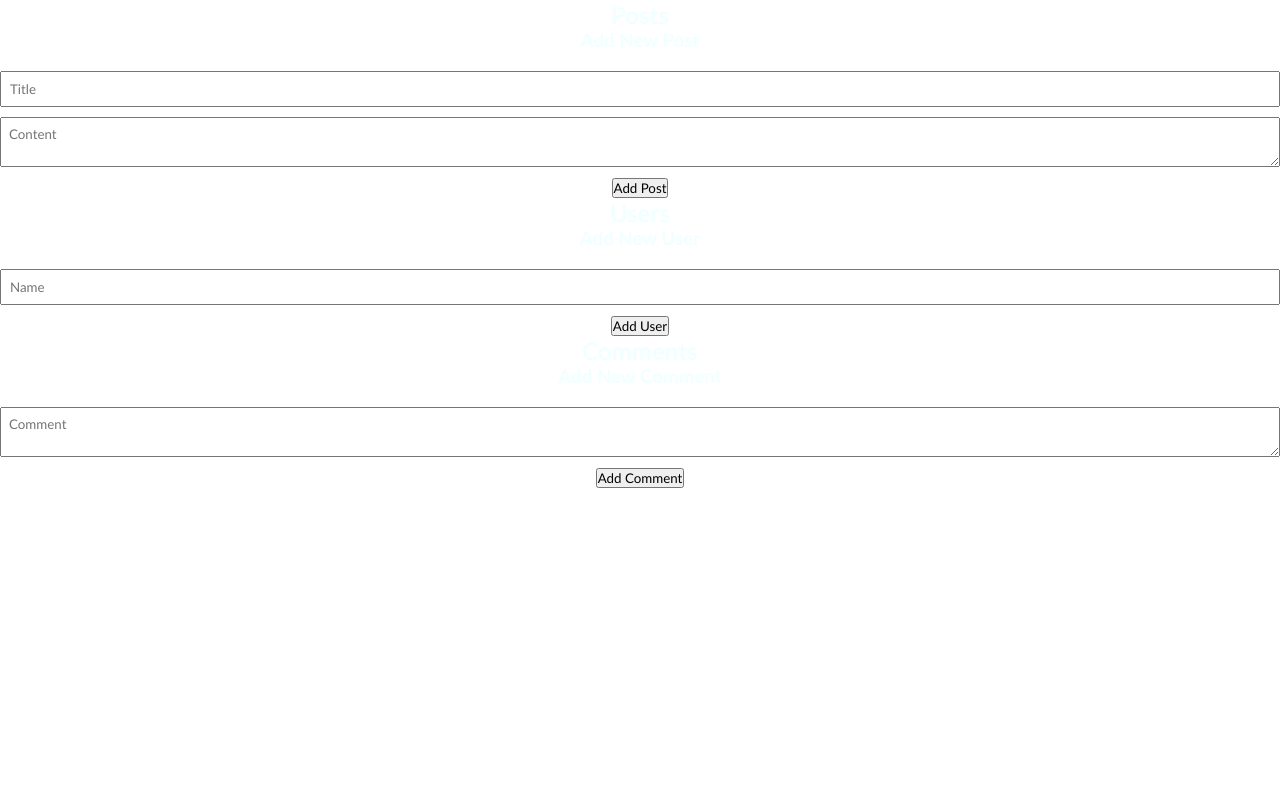
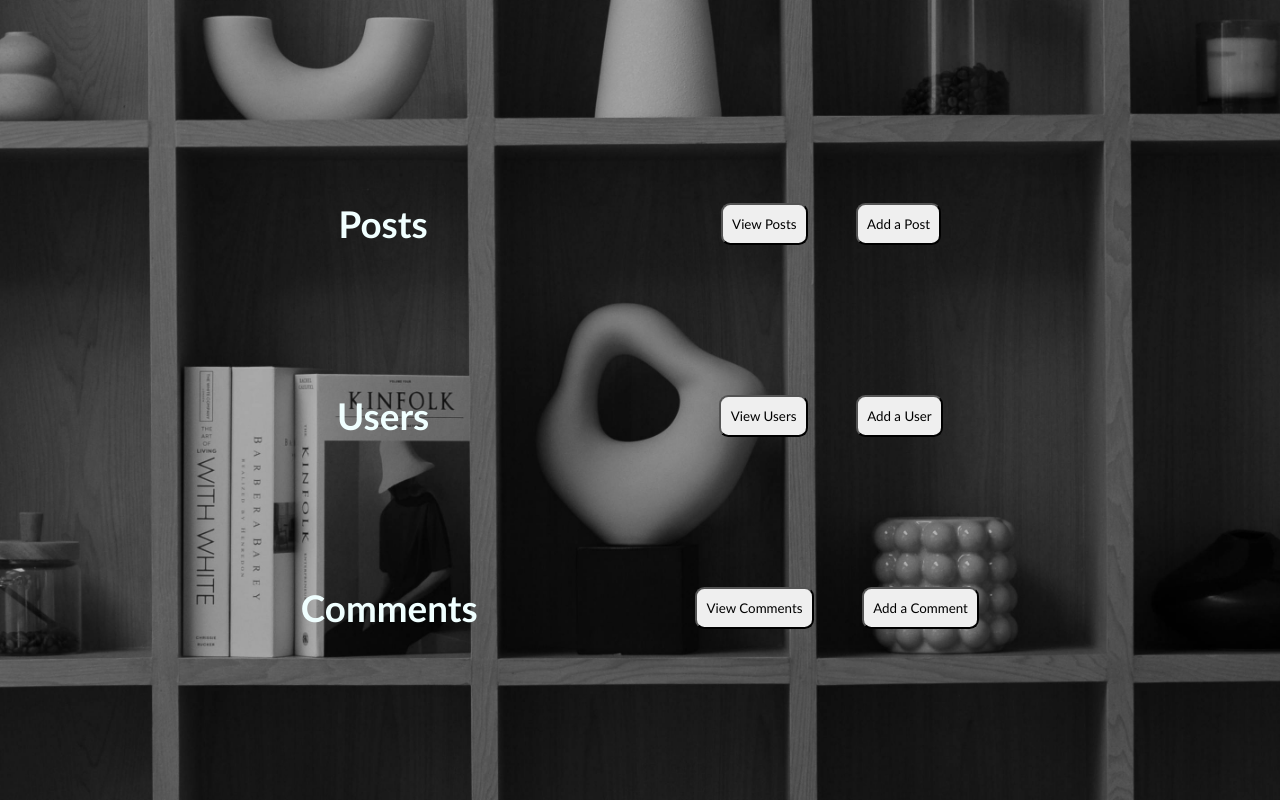
Before and after one commit to Juanchaka/SBA5, a Node project: template views/home.ejs in a window 1280 px wide. Run offline with Node 20 templates, Linux system fonts and the light colour scheme; the template is opened without the code that fills it, so the values that code supplies are empty.

Commit message:
added CSS for home page

```diff
--- a/app.js
+++ b/app.js
@@ -36,7 +36,7 @@ app.get('/', async (req, res) => {
     const posts = await homePosts();
     const users = await homeUsers();
     const comments = await homeComments();
-    res.render("home", { title: "Home", posts, users, comments });
+    res.render("home", { title: "SBA5 BlogPost", posts, users, comments });
   } catch (err) {
     res.status(500).send(err.message);
   }
--- a/public/styles/styles.css
+++ b/public/styles/styles.css
@@ -10,13 +10,65 @@ body, html {
 }
 
 body {
-  /* background: url("/img/sean-hwang.jpg") no-repeat center center;
-  background-size: cover; */
+  background: url("/img/sean-hwang.jpg") no-repeat center center;
+  background-size: cover;
   text-align: center;
+  display: flex;
+  flex-direction: column;
+  justify-content: space-around;
+  align-items: center;
+}
+
+#home {
+  justify-content: center;
+  gap: 2em;
 }
 
 h1, h2, h3 {
   color: azure;
+}
+
+.links {
+  display: flex;
+  gap: 3em;
+}
+
+#home .container {
+  display: flex;
+  height: 20%;
+  width: 70%;
+  align-items: center;
+  justify-content: space-around;
+}
+
+#home h1 {
+  font-size: 3em;
+}
+
+#home h2 {
+  font-size: 2.3em;
+  justify-content: flex-start;
+}
+
+.links a {
+  text-decoration: none;
+  color: black;
+}
+
+.links a:hover {
+  color: azure;
+}
+
+.links button:hover {
+  box-shadow: 0 0 2em rgb(202, 86, 86);
+  background-color: rgba(202, 86, 86, 0.522);
+  color: azure;
+  cursor: pointer;
+}
+
+.links button {
+  padding: .8em .7em;
+  border-radius: .7em;
 }
 
 ul {
@@ -29,6 +81,8 @@ li {
 
 form {
   margin-top: 20px;
+  width: 70%;
+  height: 30%;
 }
 
 input,
@@ -36,5 +90,13 @@ textarea {
   display: block;
   margin-bottom: 10px;
   padding: 8px;
-  width: 100%;
+  max-width: 100%;
+  min-width: 100%;
+  border-radius: .5em;
 }
+
+textarea {
+  min-width: 100%;
+  max-height: 60%;
+  min-height: 50%;
+}
--- a/views/comment.ejs
+++ b/views/comment.ejs
@@ -9,7 +9,7 @@
     <ul>
       <% comments.forEach(comment => { %>
       <li>
-        <p><%= comment.text %></p>
+        <a href="/comments/<%= comment.id %>"><%= comment.text %></a>
       </li>
       <% }) %>
     </ul>
@@ -18,6 +18,6 @@
       <textarea name="text" placeholder="Comment" required></textarea>
       <button type="submit">Add Comment</button>
     </form>
-    <a href="/">Back to Home</a>
+    <a href="/">Home</a>
   </body>
 </html>
--- a/views/home.ejs
+++ b/views/home.ejs
@@ -4,48 +4,43 @@
     <title><%= title %></title>
     <link rel="stylesheet" href="/styles/styles.css" />
   </head>
-  <body>
+  <body id="home">
     <h1><%= title %></h1>
-    <h2>Posts</h2>
-    <ul>
-      <% posts.forEach(post => { %>
-      <li>
-        <a href="/posts/<%= post.id %>"><%= post.title %></a>
-      </li>
-      <% }) %>
-    </ul>
-    <h3>Add New Post</h3>
-    <form action="/posts" method="POST">
-      <input type="text" name="title" placeholder="Title" required />
-      <textarea name="content" placeholder="Content" required></textarea>
-      <button type="submit">Add Post</button>
-    </form>
-    <h2>Users</h2>
-    <ul>
-      <% users.forEach(user => { %>
-      <li>
-        <a href="/users/<%= user.id %>"><%= user.name %></a>
-      </li>
-      <% }) %>
-    </ul>
-    <h3>Add New User</h3>
-    <form action="/users" method="POST">
-      <input type="text" name="name" placeholder="Name" required />
-      <button type="submit">Add User</button>
-    </form>
+    <div class="container">
+      <h2>Posts</h2>
+      <div class="links">
+        <a href="/posts">
+          <button>View Posts</button>
+        </a>
+        <a href="/comments">
+          <button>Add a Post</button>
+        </a>
+      </div>
 
-    <h2>Comments</h2>
-    <ul>
-      <% comments.forEach(comment => { %>
-      <li>
-        <p><%= comment.text %></p>
-      </li>
-      <% }) %>
-    </ul>
-    <h3>Add New Comment</h3>
-    <form action="/comments" method="POST">
-      <textarea name="text" placeholder="Comment" required></textarea>
-      <button type="submit">Add Comment</button>
-    </form>
+    </div>
+
+    <div class="container">
+      <h2>Users</h2>
+      <div class="links">
+        <a href="/users/">
+          <button>View Users</button>
+        </a>
+        <a href="/comments">
+          <button>Add a User</button>
+        </a>
+      </div>
+    </div>
+
+    <div class="container">
+      <h2>Comments</h2>
+      <div class="links">
+        <a href="/comments/">
+          <button>View Comments</button>
+        </a>
+        <a href="/comments">
+          <button>Add a Comment</button>
+        </a>
+      </div>
+    </div>
   </body>
 </html>
--- a/views/indexComment.ejs
+++ b/views/indexComment.ejs
@@ -9,6 +9,6 @@
     <p><strong>Author:</strong> <%= comment.author %></p>
     <p><strong>Content:</strong> <%= comment.content %></p>
     <a href="/comments">Back to Comments</a>
-    <a href="/">Back to Home</a>
+    <a href="/">Home</a>
   </body>
 </html>
--- a/views/indexPost.ejs
+++ b/views/indexPost.ejs
@@ -19,6 +19,6 @@
       <textarea name="content" placeholder="Content" required></textarea>
       <button type="submit">Add Post</button>
     </form>
-    <a href="/">Back to Home</a>
+    <a href="/">Home</a>
   </body>
 </html>
--- a/views/indexUser.ejs
+++ b/views/indexUser.ejs
@@ -10,6 +10,6 @@
     <h2><%= user.name %></h2>
   </div>
   <a href="/users">Back to Users List</a>
-  <a href="/">Back to Home</a>
+  <a href="/">Home</a>
 </body>
 </html>
--- a/views/post.ejs
+++ b/views/post.ejs
@@ -8,6 +8,6 @@
   <h1><%= post.title %></h1>
   <p><%= post.content %></p>
   <a href="/posts">Back to posts</a>
-  <a href="/">Back to Home</a>
+  <a href="/">Home</a>
 </body>
 </html>
--- a/views/user.ejs
+++ b/views/user.ejs
@@ -18,6 +18,6 @@
       <input type="text" name="name" placeholder="Name" required />
       <button type="submit">Add User</button>
     </form>
-    <a href="/">Back to Home</a>
+    <a href="/">Home</a>
   </body>
 </html>
```
